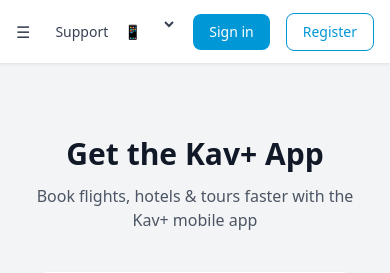
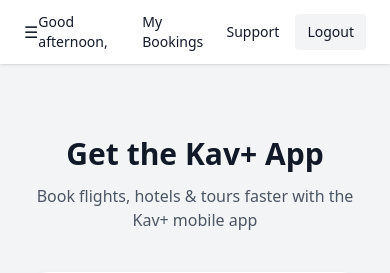
Before and after one commit to KavPlus/kavplus-php, a PHP site: page /kavplus/app-download.php in a window 390 px wide. Shown: the top 273 px of the page. Run offline with PHP 8.4, Linux system fonts and the light colour scheme; the visitor is signed in with stand-in values (Sample User, id 1); data that the repository does not hold is empty; some libraries are stand-ins or nearby versions.

Commit message:
Fix session handling, header, sidebar, and logo path

```diff
--- a/flights.php
+++ b/flights.php
@@ -1,4 +1,8 @@
 <?php
+session_start();
+include 'sidebar.php';
+include 'header.php';
+?>
 
 /* =========================
    LOAD PREVIOUS SEARCH (IF ANY)
--- a/header.php
+++ b/header.php
@@ -1,141 +1,47 @@
-<!-- EARLY THEME APPLY (NO FLASH) -->
-<script>
-(function () {
-  const theme = localStorage.getItem('theme');
-  if (theme === 'dark') {
-    document.documentElement.classList.add('dark');
-  }
-})();
-</script>
+<?php
+$user = $_SESSION['user'] ?? null;
+$isLogged = isset($_SESSION['user_id']);
+$name = $user['name'] ?? '';
+$firstName = explode(' ', trim($name))[0] ?? '';
 
-<style>
-.greeting-animate {
-  opacity: 0;
-  transform: translateY(6px);
-  animation: greetingFade .6s ease-out forwards;
-}
-@keyframes greetingFade {
-  to { opacity:1; transform:none; }
-}
-.wave {
-  display:inline-block;
-  transform-origin:70% 70%;
-  animation: waveHand 1.6s ease-in-out 1;
-}
-@keyframes waveHand {
-  0%{transform:rotate(0)}
-  10%{transform:rotate(14deg)}
-  20%{transform:rotate(-8deg)}
-  30%{transform:rotate(14deg)}
-  40%{transform:rotate(-4deg)}
-  50%{transform:rotate(10deg)}
-  60%,100%{transform:rotate(0)}
-}
-</style>
+$hour = (int) date('H');
+$greeting =
+  $hour < 12 ? "Good morning" :
+  ($hour < 17 ? "Good afternoon" :
+  ($hour < 22 ? "Good evening" : "Good night"));
+?>
 
-<header
-  class="fixed top-0 left-0 right-0
-         md:left-60
-         h-16 md:h-20
-         bg-white dark:bg-gray-900
-         border-b border-gray-200 dark:border-gray-700
-         shadow-sm z-40
-         flex items-center justify-between
-         px-4 md:px-8">
+<header class="fixed top-0 left-0 right-0 md:left-60 h-16 bg-white shadow flex items-center justify-between px-6 z-40">
 
-  <!-- LEFT -->
-  <div class="flex items-center gap-3 w-full md:w-auto">
+  <div class="flex items-center gap-3">
+    <button id="sidebarToggle" class="md:hidden">☰</button>
 
-    <!-- MOBILE SIDEBAR TOGGLE -->
-    <button id="sidebarToggle"
-            type="button"
-            class="md:hidden text-gray-700 dark:text-gray-200">
-      ☰
-    </button>
-
-    <!-- SEARCH -->
     <input type="text"
       placeholder="Destination, attraction, hotel"
-      class="hidden md:block w-80 px-4 py-2 rounded-full
-             bg-gray-100 dark:bg-gray-800
-             text-gray-700 dark:text-gray-200
-             focus:ring-2 focus:ring-[#0097D7]">
+      class="hidden md:block w-80 px-4 py-2 rounded-full bg-gray-100">
   </div>
 
-  <!-- RIGHT -->
-  <div class="flex items-center gap-4 md:gap-6 text-sm
-              text-gray-700 dark:text-gray-200 whitespace-nowrap">
+  <div class="flex items-center gap-4 text-sm">
 
     <?php if ($isLogged): ?>
-      <span class="hidden lg:flex items-center gap-1
-                   text-gray-600 dark:text-gray-300 greeting-animate">
-        <span class="wave">👋</span>
-        <?= htmlspecialchars("$greeting, $firstName"); ?>
-      </span>
-
-      <a href="/my-bookings.php" class="hover:text-[#0097D7]">
-        My Bookings
-      </a>
+      <span><?= htmlspecialchars("$greeting, $firstName") ?></span>
+      <a href="my-bookings.php">My Bookings</a>
     <?php endif; ?>
 
-    <a href="/support.php" class="hover:text-[#0097D7]">
-      Support
-    </a>
-
-    <!-- APP -->
-    <button type="button"
-      onclick="window.openAppModal && openAppModal()"
-      class="hover:text-[#0097D7]">
-      📱
-    </button>
-
-    <!-- CURRENCY -->
-    <form method="POST" action="/set-currency.php">
-      <select name="currency"
-        onchange="this.form.submit()"
-        class="bg-transparent cursor-pointer
-               text-gray-700 dark:text-gray-200">
-        <?php foreach ($CURRENCIES as $code => $c): ?>
-          <option value="<?= $code ?>" <?= currency() === $code ? 'selected' : '' ?>>
-            <?= $code ?>
-          </option>
-        <?php endforeach; ?>
-      </select>
-    </form>
+    <a href="support.php">Support</a>
 
     <?php if ($isLogged): ?>
-      <a href="/logout.php"
-        class="px-3 py-2 rounded-lg
-               bg-gray-100 dark:bg-gray-800
-               hover:bg-gray-200 dark:hover:bg-gray-700">
-        Logout
-      </a>
+      <a href="logout.php" class="px-3 py-2 bg-gray-100 rounded">Logout</a>
     <?php else: ?>
-      <a href="/login.php"
-        class="px-4 py-2 bg-[#0097D7] text-white rounded-lg">
-        Sign in
-      </a>
-
-      <a href="/register.php"
-        class="px-4 py-2 rounded-lg border
-               border-[#0097D7] text-[#0097D7]
-               hover:bg-[#0097D7] hover:text-white transition">
-        Register
-      </a>
+      <a href="login.php" class="px-4 py-2 bg-blue-600 text-white rounded">Sign in</a>
+      <a href="register.php" class="px-4 py-2 border rounded">Register</a>
     <?php endif; ?>
 
   </div>
 </header>
 
 <script>
-(function () {
-  const toggle = document.getElementById('sidebarToggle');
-  const sidebar = document.getElementById('sidebar');
-
-  if (toggle && sidebar) {
-    toggle.addEventListener('click', () => {
-      sidebar.classList.toggle('-translate-x-full');
-    });
-  }
-})();
+document.getElementById('sidebarToggle')?.addEventListener('click', () => {
+  document.getElementById('sidebar')?.classList.toggle('-translate-x-full');
+});
 </script>
--- a/hotels.php
+++ b/hotels.php
@@ -1,6 +1,5 @@
 <?php
-session_start();
-?>
+
 <!DOCTYPE html>
 <html lang="en">
 <head>
--- a/index.php
+++ b/index.php
@@ -1,3 +1,8 @@
+<?php
+session_start();
+include 'sidebar.php';
+include 'header.php';
+?>
 <!DOCTYPE html>
 <html>
 <head>
--- a/sidebar.php
+++ b/sidebar.php
@@ -1,9 +1,4 @@
 <?php
-// Start session safely (must be before any HTML output)
-if (session_status() === PHP_SESSION_NONE) {
-    session_start();
-}
-
 $current = basename($_SERVER["PHP_SELF"]);
 $role = $_SESSION['user']['role'] ?? 'user';
 
@@ -14,10 +9,8 @@ function activeClass($page, $current) {
 }
 ?>
 
-<!-- LUCIDE ICONS -->
 <script src="https://unpkg.com/lucide@latest"></script>
 
-<!-- SIDEBAR -->
 <aside id="sidebar"
   class="fixed top-0 left-0 h-screen w-60
          bg-white dark:bg-gray-900
@@ -26,109 +19,58 @@ function activeClass($page, $current) {
          -translate-x-full md:translate-x-0">
 
   <!-- LOGO -->
-    <div class="px-6 pt-4 pb-3 border-b border-gray-200 dark:border-gray-800">
-        <a href="/index.php" class="block">
-            <!-- IMPORTANT: Use /banners/... so it works on ALL pages -->
+  <div class="px-6 pt-4 pb-2">
+    <a href="/index.php">
       <img src="/banners/logo.jpg"
            alt="KAV+ Travel"
-                 class="h-16 w-auto object-contain">
+           class="h-20 w-auto object-contain">
     </a>
   </div>
 
   <!-- NAV -->
-    <nav class="flex-1 px-4 py-4 text-sm space-y-1 overflow-y-auto">
+  <nav class="flex-1 px-4 py-4 text-sm space-y-1">
 
-        <a href="/flights.php" class="group flex items-center gap-3 px-4 py-3 rounded-lg transition <?= activeClass('flights.php',$current) ?>">
-            <i data-lucide="plane" class="w-5 h-5"></i>
-            <span>Flights</span>
+    <a href="flights.php" class="flex gap-3 px-4 py-3 rounded-lg <?= activeClass('flights.php',$current) ?>">
+      <i data-lucide="plane"></i> Flights
     </a>
 
-        <a href="/hotels.php" class="group flex items-center gap-3 px-4 py-3 rounded-lg transition <?= activeClass('hotels.php',$current) ?>">
-            <i data-lucide="hotel" class="w-5 h-5"></i>
-            <span>Hotels</span>
+    <a href="hotels.php" class="flex gap-3 px-4 py-3 rounded-lg <?= activeClass('hotels.php',$current) ?>">
+      <i data-lucide="hotel"></i> Hotels
     </a>
 
-        <a href="/tours.php" class="group flex items-center gap-3 px-4 py-3 rounded-lg transition <?= activeClass('tours.php',$current) ?>">
-            <i data-lucide="map" class="w-5 h-5"></i>
-            <span>Tours</span>
+    <a href="tours.php" class="flex gap-3 px-4 py-3 rounded-lg <?= activeClass('tours.php',$current) ?>">
+      <i data-lucide="map"></i> Tours
     </a>
 
-        <a href="/deals.php" class="group flex items-center gap-3 px-4 py-3 rounded-lg transition <?= activeClass('deals.php',$current) ?>">
-            <i data-lucide="flame" class="w-5 h-5"></i>
-            <span>Deals</span>
+    <a href="deals.php" class="flex gap-3 px-4 py-3 rounded-lg <?= activeClass('deals.php',$current) ?>">
+      <i data-lucide="flame"></i> Deals
     </a>
 
-        <a href="/rewards.php" class="group flex items-center gap-3 px-4 py-3 rounded-lg transition <?= activeClass('rewards.php',$current) ?>">
-            <i data-lucide="star" class="w-5 h-5"></i>
-            <span>Rewards</span>
+    <a href="rewards.php" class="flex gap-3 px-4 py-3 rounded-lg <?= activeClass('rewards.php',$current) ?>">
+      <i data-lucide="star"></i> Rewards
     </a>
 
-        <a href="/support.php" class="group flex items-center gap-3 px-4 py-3 rounded-lg transition <?= activeClass('support.php',$current) ?>">
-            <i data-lucide="headset" class="w-5 h-5"></i>
-            <span>Support</span>
+    <a href="support.php" class="flex gap-3 px-4 py-3 rounded-lg <?= activeClass('support.php',$current) ?>">
+      <i data-lucide="headset"></i> Support
     </a>
 
     <?php if ($role === 'admin'): ?>
-            <div class="mt-6 mb-2 text-xs text-gray-400 dark:text-gray-500 px-4 uppercase tracking-wider">
-                Admin
-            </div>
+      <div class="mt-4 text-xs uppercase text-gray-400 px-4">Admin</div>
 
-            <a href="/admin-dashboard.php" class="group flex items-center gap-3 px-4 py-3 rounded-lg transition text-gray-700 dark:text-gray-300 hover:bg-gray-100 dark:hover:bg-gray-800">
-                <i data-lucide="settings" class="w-5 h-5"></i>
-                <span>Dashboard</span>
-            </a>
-
-            <a href="/admin-bookings.php" class="group flex items-center gap-3 px-4 py-3 rounded-lg transition text-gray-700 dark:text-gray-300 hover:bg-gray-100 dark:hover:bg-gray-800">
-                <i data-lucide="clipboard-list" class="w-5 h-5"></i>
-                <span>All Bookings</span>
+      <a href="admin-dashboard.php" class="flex gap-3 px-4 py-3 rounded-lg">
+        <i data-lucide="settings"></i> Dashboard
       </a>
     <?php endif; ?>
+
   </nav>
 
-    <!-- DARK MODE TOGGLE -->
-    <div class="px-4 py-4 border-t border-gray-200 dark:border-gray-800">
-        <button id="darkToggle"
-                type="button"
-                class="w-full flex items-center justify-between px-4 py-3
-                       rounded-lg bg-gray-100 dark:bg-gray-800
-                       text-gray-700 dark:text-gray-200
-                       hover:bg-gray-200 dark:hover:bg-gray-700 transition">
-            <div class="flex items-center gap-2">
-                <i id="themeIcon" data-lucide="moon" class="w-4 h-4"></i>
-                <span id="themeText">Dark Mode</span>
-            </div>
+  <div class="px-4 py-4 border-t">
+    <button id="darkToggle" class="w-full px-4 py-3 rounded-lg bg-gray-100">
+      🌙 Dark Mode
     </button>
   </div>
 </aside>
 
 <script>
-(function () {
-    const toggle = document.getElementById('darkToggle');
-    const icon = document.getElementById('themeIcon');
-    const text = document.getElementById('themeText');
-
-    function applyTheme(theme) {
-        document.documentElement.classList.toggle('dark', theme === 'dark');
-        localStorage.setItem('theme', theme);
-
-        if (icon && text && window.lucide) {
-            icon.setAttribute('data-lucide', theme === 'dark' ? 'sun' : 'moon');
-            text.textContent = theme === 'dark' ? 'Light Mode' : 'Dark Mode';
 lucide.createIcons();
-        }
-    }
-
-    // Apply saved theme on load
-    const saved = localStorage.getItem('theme') || 'light';
-    applyTheme(saved);
-
-    if (toggle) {
-        toggle.addEventListener('click', () => {
-            const isDark = document.documentElement.classList.contains('dark');
-            applyTheme(isDark ? 'light' : 'dark');
-        });
-    }
-
-    if (window.lucide) lucide.createIcons();
-})();
 </script>
--- a/tours.php
+++ b/tours.php
@@ -1,6 +1,5 @@
 <?php
-session_start();
-?>
+
 <!DOCTYPE html>
 <html lang="en">
 <head>
```
Lines whose indentation alone changed are shown as unchanged.
